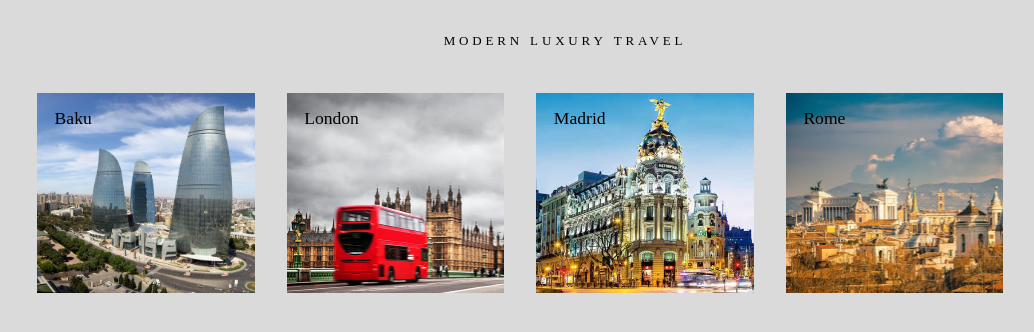
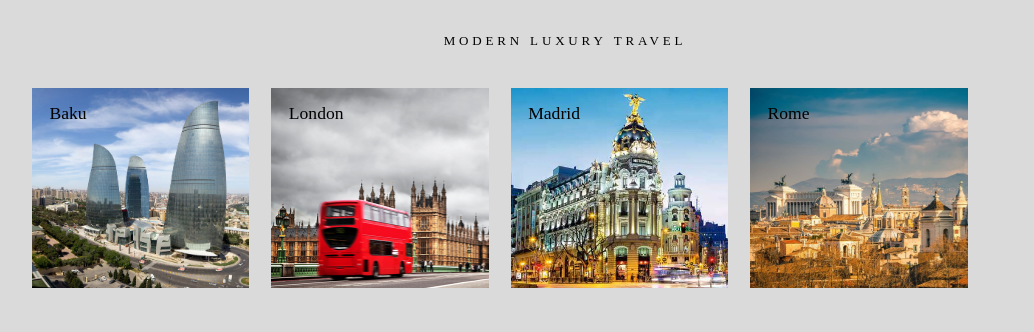
Before and after one commit to PaigeAja/media-queries, a plain HTML site: page index.html in a window 1280 px wide. Shown: the top 332 px of the page, without its empty margins (91-1125 px from the left). Drawn offline with Linux system fonts and the light colour scheme.

Commit message:
css style change

```diff
--- a/css/style.css
+++ b/css/style.css
@@ -68,9 +68,9 @@ h1 {
 
 @media only screen and (min-width: 768px) {
   .container div {
-    width: 40%;
+    width: 48%;
     height: 220px;
-    margin: 1em;
+    margin: 1%;
     float: left;
   }
 
@@ -95,7 +95,7 @@ h1 {
   .container div {
     width: 20%;
     height: 200px;
-    margin: 1em;
+    margin: 1%;
   }
 
 }
```
